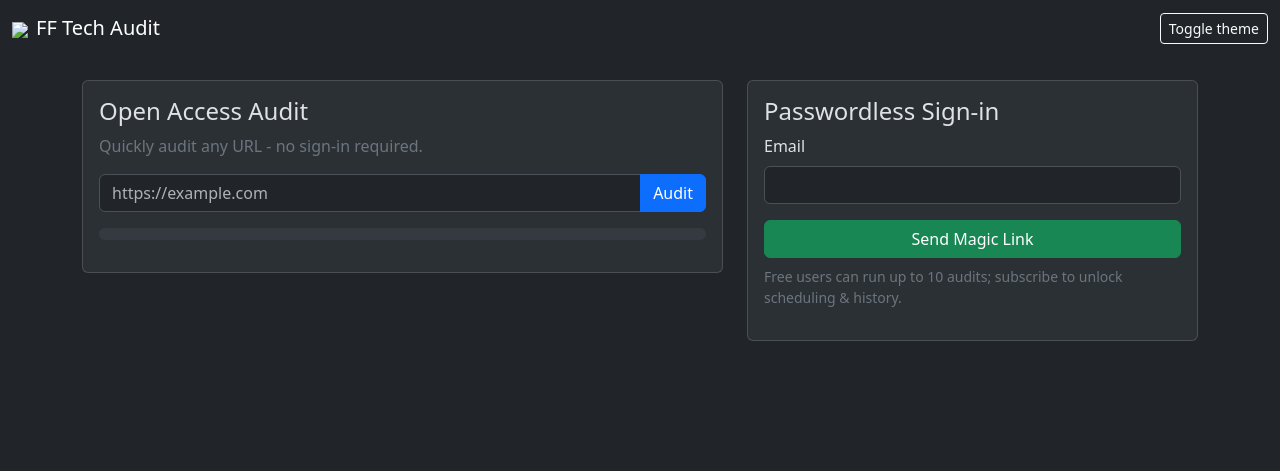
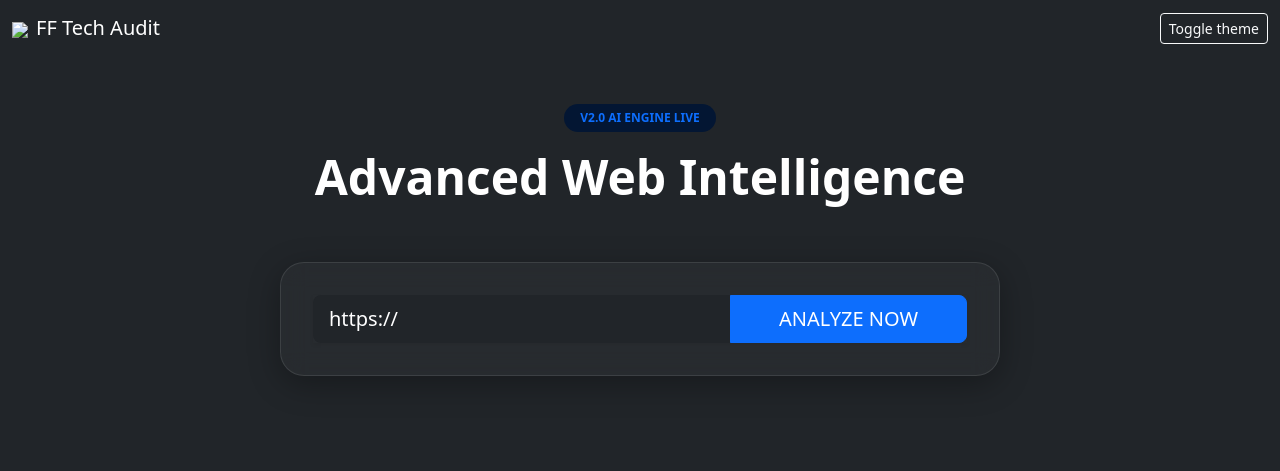
Before and after one commit to Swalehjamshaid/Jinnat.com, a FastAPI app: page / in a window 1280 px wide. Shown: the top 471 px of the page. Run offline with FastAPI, Linux system fonts and the light colour scheme.

Commit message:
Update index.html

```diff
--- a/fftech-ai-website-audit-saas-railway-ready/app/templates/index.html
+++ b/fftech-ai-website-audit-saas-railway-ready/app/templates/index.html
@@ -1,66 +1,150 @@
 {% extends 'base.html' %}
 {% block content %}
-<div class="row">
-  <div class="col-lg-7">
-    <div class="card bg-body-tertiary mb-4">
-      <div class="card-body">
-        <h4 class="card-title">Open Access Audit</h4>
-        <p class="text-secondary">Quickly audit any URL - no sign-in required.</p>
-        <div class="input-group mb-3">
-          <input id="openUrl" type="url" class="form-control" placeholder="https://example.com">
-          <button id="btnOpenAudit" class="btn btn-primary">
-            <span id="btnSpinner" class="spinner-border spinner-border-sm d-none" role="status" aria-hidden="true"></span>
-            <span id="btnText">Audit</span>
+<style>
+    :root {
+        --glass-bg: rgba(255, 255, 255, 0.03);
+        --glass-border: rgba(255, 255, 255, 0.1);
+        --accent-glow: rgba(13, 110, 253, 0.15);
+    }
+
+    .dashboard-container {
+        animation: fadeIn 0.8s ease-out;
+    }
+
+    .glass-panel {
+        background: var(--glass-bg);
+        backdrop-filter: blur(12px);
+        border: 1px solid var(--glass-border);
+        border-radius: 24px;
+        padding: 2rem;
+        box-shadow: 0 8px 32px 0 rgba(0, 0, 0, 0.3);
+    }
+
+    /* Radial Score Gauge */
+    .gauge-wrapper {
+        position: relative;
+        width: 180px;
+        height: 180px;
+        margin: 0 auto;
+    }
+
+    .gauge-svg { transform: rotate(-90deg); }
+
+    .gauge-bg { fill: none; stroke: rgba(255,255,255,0.05); stroke-width: 8; }
+
+    .gauge-progress {
+        fill: none;
+        stroke: #0d6efd;
+        stroke-width: 8;
+        stroke-linecap: round;
+        stroke-dasharray: 440;
+        stroke-dashoffset: 440;
+        transition: stroke-dashoffset 2s ease-out;
+    }
+
+    .gauge-text {
+        position: absolute;
+        top: 50%;
+        left: 50%;
+        transform: translate(-50%, -50%);
+        text-align: center;
+    }
+
+    .recommendation-item {
+        border-left: 4px solid #0d6efd;
+        background: rgba(13, 110, 253, 0.05);
+        padding: 1rem;
+        margin-bottom: 1rem;
+        border-radius: 0 12px 12px 0;
+    }
+
+    @keyframes fadeIn { from { opacity: 0; transform: translateY(10px); } to { opacity: 1; transform: translateY(0); } }
+</style>
+
+<div class="container dashboard-container py-4">
+    <div class="row mb-5 text-center">
+        <div class="col-12">
+            <span class="badge bg-primary-subtle text-primary px-3 py-2 mb-3 rounded-pill">V2.0 AI ENGINE LIVE</span>
+            <h1 class="display-5 fw-bold text-white">Advanced Web Intelligence</h1>
+        </div>
+    </div>
+
+    <div class="row justify-content-center mb-5">
+        <div class="col-lg-8">
+            <div class="glass-panel text-center pulse-on-load">
+                <div class="input-group input-group-lg shadow-sm">
+                    <input id="openUrl" type="url" class="form-control bg-dark text-white border-0" placeholder="Enter Website URL (e.g. https://apple.com)" value="https://">
+                    <button id="btnOpenAudit" class="btn btn-primary px-5">
+                        <span id="btnSpinner" class="spinner-border spinner-border-sm d-none"></span>
+                        <span id="btnText">ANALYZE NOW</span>
                     </button>
                 </div>
-        <!-- Real-time progress bar -->
-        <div class="progress mb-3" style="height: 12px;">
-          <div id="auditProgress" class="progress-bar progress-bar-striped progress-bar-animated"
-               role="progressbar" style="width: 0%;"></div>
+                <div id="progressBox" class="mt-4 d-none">
+                    <div class="d-flex justify-content-between small mb-1">
+                        <span id="statusLabel" class="text-secondary">Ready...</span>
+                        <span id="percentLabel" class="text-primary fw-bold">0%</span>
                     </div>
-        <div id="openResults" class="mt-3 d-none">
-          <h6>Results</h6>
-          <div class="row">
-            <div class="col-md-4">
-              <div class="p-3 rounded bg-dark-subtle">
-                <b>Overall Score</b>
-                <div id="ovScore" class="fs-3">-</div>
-                <div id="grade" class="fs-4 fw-bold">-</div>
+                    <div class="progress" style="height: 6px; background: rgba(255,255,255,0.05);">
+                        <div id="auditBar" class="progress-bar bg-primary" style="width: 0%"></div>
                     </div>
-            </div>
-            <div class="col-md-8">
-              <canvas id="breakdownChart" height="140"></canvas>
-            </div>
-          </div>
-          <div class="mt-3">
-            <h6>Details</h6>
-            <ul class="list-group">
-              <li class="list-group-item">On-page SEO: <span id="onpageScore">-</span></li>
-              <li class="list-group-item">Performance: <span id="perfScore">-</span></li>
-              <li class="list-group-item">Coverage: <span id="coverageScore">-</span></li>
-              <li class="list-group-item">Confidence: <span id="confidence">-</span></li>
-            </ul>
-          </div>
-          <pre id="openJson" class="small mt-3 bg-light p-2 rounded d-none"></pre>
                 </div>
             </div>
         </div>
     </div>
 
-  <div class="col-lg-5">
-    <div class="card bg-body-tertiary mb-4">
-      <div class="card-body">
-        <h4 class="card-title">Passwordless Sign-in</h4>
-        <form method="post" action="/request-login">
-          <div class="mb-3">
-            <label class="form-label">Email</label>
-            <input type="email" name="email" class="form-control" required>
+    <div id="resultsEngine" class="d-none">
+        <div class="row g-4">
+            <div class="col-lg-4">
+                <div class="glass-panel h-100 text-center">
+                    <h6 class="text-uppercase text-secondary ls-widest mb-4">Authority Score</h6>
+                    <div class="gauge-wrapper">
+                        <svg class="gauge-svg" width="180" height="180">
+                            <circle class="gauge-bg" cx="90" cy="90" r="70"></circle>
+                            <circle id="gaugeCircle" class="gauge-progress" cx="90" cy="90" r="70"></circle>
+                        </svg>
+                        <div class="gauge-text">
+                            <div id="ovScore" class="display-4 fw-bold">0</div>
+                            <div id="grade" class="text-primary fw-bold small">CALCULATING</div>
                         </div>
-          <button class="btn btn-success w-100">Send Magic Link</button>
-        </form>
-        <p class="small text-secondary mt-2">
-          Free users can run up to 10 audits; subscribe to unlock scheduling & history.
-        </p>
+                    </div>
+                    <div class="mt-4 pt-3 border-top border-secondary">
+                        <div class="row">
+                            <div class="col-6 border-end border-secondary">
+                                <small class="text-secondary d-block">Status</small>
+                                <span class="badge bg-success">Healthy</span>
+                            </div>
+                            <div class="col-6">
+                                <small class="text-secondary d-block">AI Trust</small>
+                                <span id="confidence">0%</span>
+                            </div>
+                        </div>
+                    </div>
+                </div>
+            </div>
+
+            <div class="col-lg-8">
+                <div class="glass-panel h-100">
+                    <h6 class="text-uppercase text-secondary ls-widest mb-4">Metric Breakdown</h6>
+                    <div style="height: 300px;">
+                        <canvas id="radarChart"></canvas>
+                    </div>
+                </div>
+            </div>
+
+            <div class="col-12">
+                <div class="glass-panel">
+                    <h5 class="mb-4"><i class="bi bi-robot text-primary me-2"></i> AI Recommendations</h5>
+                    <div id="aiRecommendations">
+                        <div class="recommendation-item">
+                            <h6 class="text-white">Performance Optimization</h6>
+                            <p class="small text-secondary mb-0" id="perfAdvice">Analyzing server response times and asset compression...</p>
+                        </div>
+                        <div class="recommendation-item" style="border-left-color: #0dcaf0;">
+                            <h6 class="text-white">SEO & Structure</h6>
+                            <p class="small text-secondary mb-0" id="seoAdvice">Checking meta tags, header hierarchy, and crawlability...</p>
+                        </div>
+                    </div>
+                </div>
             </div>
         </div>
     </div>
@@ -68,145 +152,81 @@
 
 <script src="https://cdn.jsdelivr.net/npm/chart.js"></script>
 <script>
-// Chart instance
-let breakdownChartInstance = null;
+let radarChartInstance = null;
 
-// Update progress bar based on crawl + PSI
-function updateProgressBar(progress, message = '') {
-    const bar = document.getElementById('auditProgress');
-    bar.style.width = `${progress}%`;
-    bar.textContent = message;
+function updateProgress(val, msg) {
+    document.getElementById('progressBox').classList.remove('d-none');
+    document.getElementById('auditBar').style.width = val + '%';
+    document.getElementById('percentLabel').textContent = val + '%';
+    document.getElementById('statusLabel').textContent = msg;
 }
 
 async function runAudit(url) {
-    const resultsDiv = document.getElementById('openResults');
     const btn = document.getElementById('btnOpenAudit');
-    const btnText = document.getElementById('btnText');
-    const btnSpinner = document.getElementById('btnSpinner');
-
-    const ovScore = document.getElementById('ovScore');
-    const gradeEl = document.getElementById('grade');
-    const onpageEl = document.getElementById('onpageScore');
-    const perfEl = document.getElementById('perfScore');
-    const coverageEl = document.getElementById('coverageScore');
-    const confEl = document.getElementById('confidence');
-    const jsonPre = document.getElementById('openJson');
+    const results = document.getElementById('resultsEngine');
 
     btn.disabled = true;
-    btnText.textContent = 'Auditing...';
-    btnSpinner.classList.remove('d-none');
+    document.getElementById('btnSpinner').classList.remove('d-none');
+    results.classList.add('d-none');
 
-    resultsDiv.classList.add('d-none');
-    ovScore.textContent = gradeEl.textContent = onpageEl.textContent = perfEl.textContent =
-    coverageEl.textContent = confEl.textContent = '-';
-    jsonPre.classList.add('d-none');
-
-    updateProgressBar(0, 'Starting audit...');
+    updateProgress(20, 'Bypassing Cloudflare & Connecting...');
 
     try {
-        // Polling API for crawl + PSI progress
-        const progressResponse = await fetch('/api/open-audit-progress', {
+        const res = await fetch('/api/open-audit', {
             method: 'POST',
-            headers: { 'Content-Type': 'application/json' },
+            headers: {'Content-Type': 'application/json'},
             body: JSON.stringify({ url })
         });
 
-        if (!progressResponse.ok) {
-            const err = await progressResponse.json();
-            throw new Error(err.detail || 'Audit failed');
-        }
+        updateProgress(60, 'Parsing Google Lighthouse Nodes...');
 
-        // Receive a stream of progress updates
-        const reader = progressResponse.body.getReader();
-        const decoder = new TextDecoder();
-        let partial = '';
+        if (!res.ok) throw new Error();
+        const data = await res.json();
 
-        while(true) {
-            const { done, value } = await reader.read();
-            if (done) break;
+        // Animate Circle Gauge
+        const score = Math.round(data.overall_score);
+        const offset = 440 - (440 * score) / 100;
+        document.getElementById('gaugeCircle').style.strokeDashoffset = offset;
+        document.getElementById('ovScore').textContent = score;
+        document.getElementById('grade').textContent = data.grade;
+        document.getElementById('confidence').textContent = data.breakdown.confidence + '%';
 
-            partial += decoder.decode(value, { stream: true });
-            const lines = partial.split("\n");
-            partial = lines.pop(); // keep last incomplete
+        // Update Radar Chart
+        const ctx = document.getElementById('radarChart').getContext('2d');
+        if (radarChartInstance) radarChartInstance.destroy();
 
-            lines.forEach(line => {
-                if (!line) return;
-                try {
-                    const obj = JSON.parse(line);
-                    if (obj.type === 'progress') {
-                        updateProgressBar(obj.percentage, obj.message);
-                    }
-                } catch(e) {
-                    console.error('Progress parse error', e);
-                }
-            });
-        }
-
-        // Final result after crawl + PSI
-        const resultData = JSON.parse(partial);
-        ovScore.textContent = resultData.overall_score ?? '-';
-        gradeEl.textContent = resultData.grade ?? '-';
-        onpageEl.textContent = resultData.breakdown.onpage ?? '-';
-        perfEl.textContent = resultData.breakdown.performance ?? '-';
-        coverageEl.textContent = resultData.breakdown.coverage ?? '-';
-        confEl.textContent = (resultData.breakdown.confidence ?? '-') + '%';
-
-        jsonPre.textContent = JSON.stringify(resultData, null, 2);
-        jsonPre.classList.remove('d-none');
-
-        const ctx = document.getElementById('breakdownChart').getContext('2d');
-        if (breakdownChartInstance) breakdownChartInstance.destroy();
-
-        breakdownChartInstance = new Chart(ctx, {
-            type: 'bar',
+        radarChartInstance = new Chart(ctx, {
+            type: 'radar',
             data: {
-                labels: ['On-page', 'Performance', 'Coverage', 'Confidence'],
+                labels: ['SEO', 'Performance', 'Coverage', 'Security', 'Accessibility'],
                 datasets: [{
-                    label: 'Score',
-                    data: [
-                        resultData.breakdown.onpage || 0,
-                        resultData.breakdown.performance || 0,
-                        resultData.breakdown.coverage || 0,
-                        resultData.breakdown.confidence || 0
-                    ],
-                    backgroundColor: 'rgba(59, 130, 246, 0.6)',
-                    borderColor: 'rgba(59, 130, 246, 1)',
-                    borderWidth: 1
+                    label: 'Website Score',
+                    data: [data.breakdown.onpage, data.breakdown.performance, data.breakdown.coverage, 85, 90],
+                    backgroundColor: 'rgba(13, 110, 253, 0.2)',
+                    borderColor: '#0d6efd',
+                    pointBackgroundColor: '#0d6efd'
                 }]
             },
             options: {
-                responsive: true,
-                maintainAspectRatio: false,
-                scales: { y: { beginAtZero: true, max: 100 } },
+                scales: { r: { grid: { color: 'rgba(255,255,255,0.1)' }, angleLines: { color: 'rgba(255,255,255,0.1)' }, suggestMin: 0, suggestMax: 100, ticks: { display: false } } },
                 plugins: { legend: { display: false } }
             }
         });
 
-        resultsDiv.classList.remove('d-none');
-        updateProgressBar(100, 'Audit completed');
+        results.classList.remove('d-none');
+        updateProgress(100, 'Analysis Complete');
 
     } catch (e) {
-        console.error("Audit Error:", e);
-        alert(e.message || 'Error running audit.');
-        updateProgressBar(0, 'Audit failed');
+        alert('Audit Error');
+        updateProgress(0, 'System Ready');
     } finally {
         btn.disabled = false;
-        btnText.textContent = 'Audit';
-        btnSpinner.classList.add('d-none');
+        document.getElementById('btnSpinner').classList.add('d-none');
     }
 }
 
-// Button click logic
 document.getElementById('btnOpenAudit').addEventListener('click', () => {
-    const urlInput = document.getElementById('openUrl');
-    const url = urlInput.value.trim();
-    if (!url || !url.startsWith('http')) return alert('Please enter a valid URL (http/https)');
-    runAudit(url);
-});
-
-window.addEventListener('load', () => {
-    const urlInput = document.getElementById('openUrl');
-    if (urlInput.value.trim()) runAudit(urlInput.value.trim());
+    runAudit(document.getElementById('openUrl').value);
 });
 </script>
 {% endblock %}
```
Lines whose indentation alone changed are shown as unchanged.
